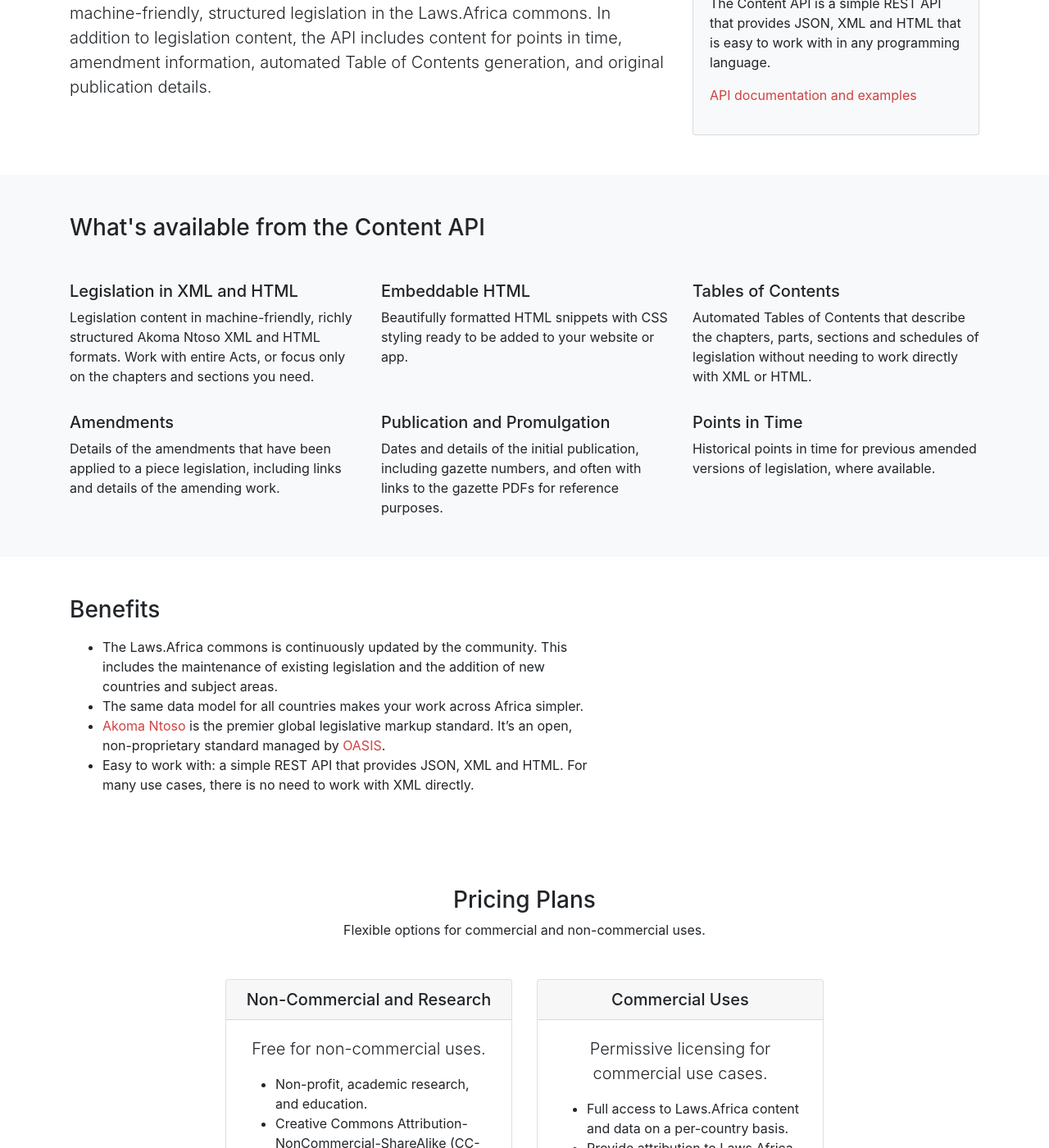
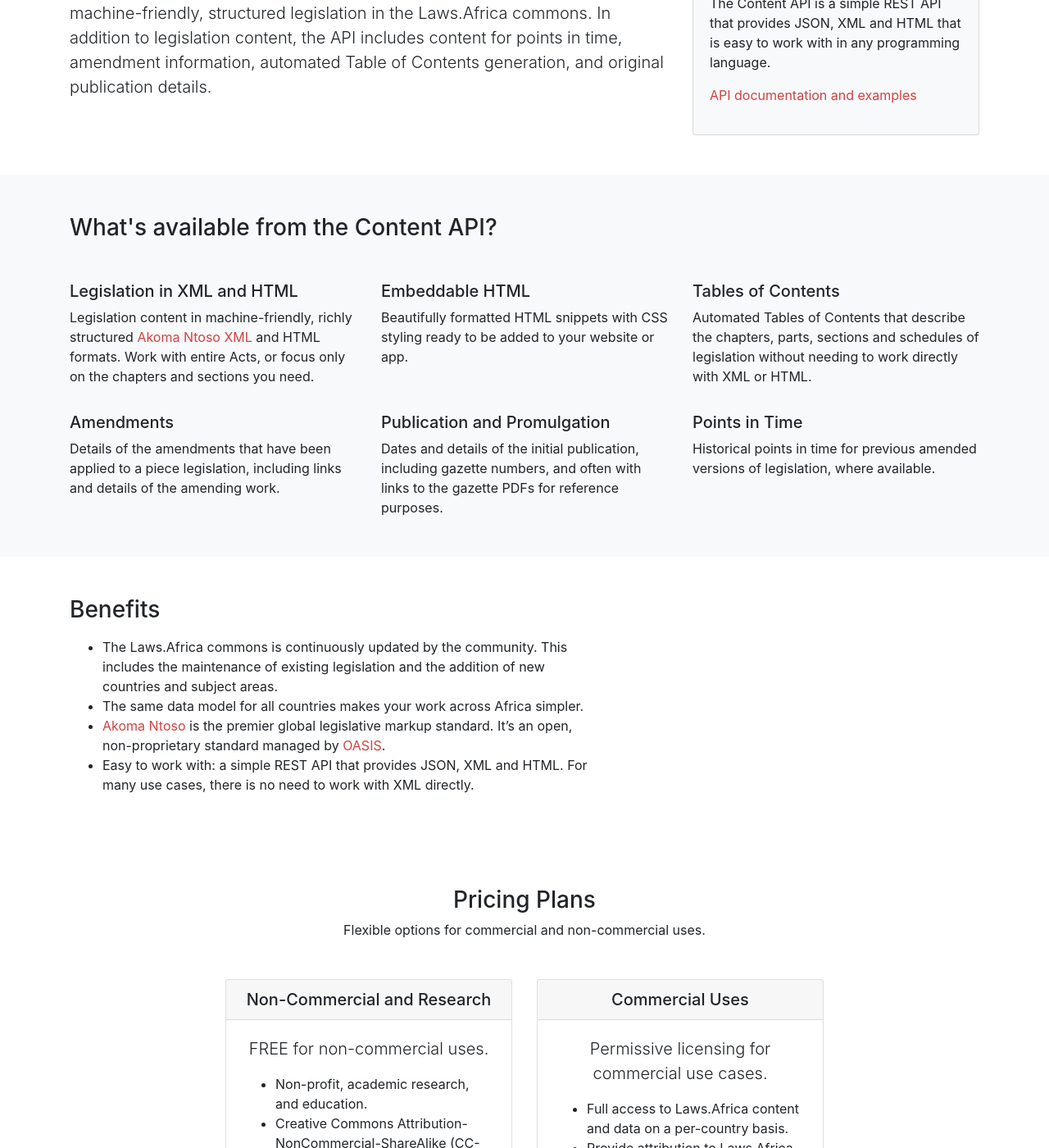
Before and after one commit to laws-africa/laws-africa.github.io, a Jekyll site: the page built from api/index.markdown, in a window 1280 px wide and 1400 px high, scrolled down 447 px. Shown: the whole window at 82% size. Built offline with Jekyll 4.4.1, drawn with Linux system fonts in a browser that asks for light colours; nearby versions of some CDN libraries.

Commit message:
Text and links

```diff
--- a/_layouts/api/index.html
+++ b/_layouts/api/index.html
@@ -28,7 +28,7 @@
 
 <section class="pb-3 pt-5 bg-light">
   <div class="container">
-    <h3 class="display-5 mb-5">What's available from the Content API</h3>
+    <h3 class="display-5 mb-5">What's available from the Content API?</h3>
 
     <div class="row">
       {% for feature in page.features %}
--- a/api/index.markdown
+++ b/api/index.markdown
@@ -6,7 +6,7 @@
 features:
 - title: Legislation in XML and HTML
   text: |-
-    Legislation content in machine-friendly, richly structured Akoma Ntoso XML and HTML formats. Work with entire Acts, or focus only on the chapters and sections you need.
+    Legislation content in machine-friendly, richly structured [Akoma Ntoso XML](http://www.akomantoso.org/) and HTML formats. Work with entire Acts, or focus only on the chapters and sections you need.
 - title: Embeddable HTML
   text: |-
     Beautifully formatted HTML snippets with CSS styling ready to be added to your website or app.
@@ -29,7 +29,7 @@
   * Easy to work with: a simple REST API that provides JSON, XML and HTML. For many use cases, there is no need to work with XML directly.
 plans:
 - title: Non-Commercial and Research
-  description: Free for non-commercial uses.
+  description: FREE for non-commercial uses.
   details: |-
     * Non-profit, academic research, and education.
     * Creative Commons Attribution-NonCommercial-ShareAlike (CC-BY-NC-SA) licencing.
--- a/index.html
+++ b/index.html
@@ -35,7 +35,7 @@
         <div class="mb-3"><i class="fa fa-pen fa-3x text-primary"></i></div>
         <h5>Help Out or Make A Correction</h5>
         <p>Anyone can join and help out. See what tasks need to be done, fix a problem, and help to build the commons for Africa.</p>
-        <a href="#" class="btn btn-primary" role="button">Help out</a>
+        <a href="https://edit.laws.africa/" class="btn btn-primary" role="button">Help out</a>
       </div>
 
       <div class="col-md-4 mb-5">
```
